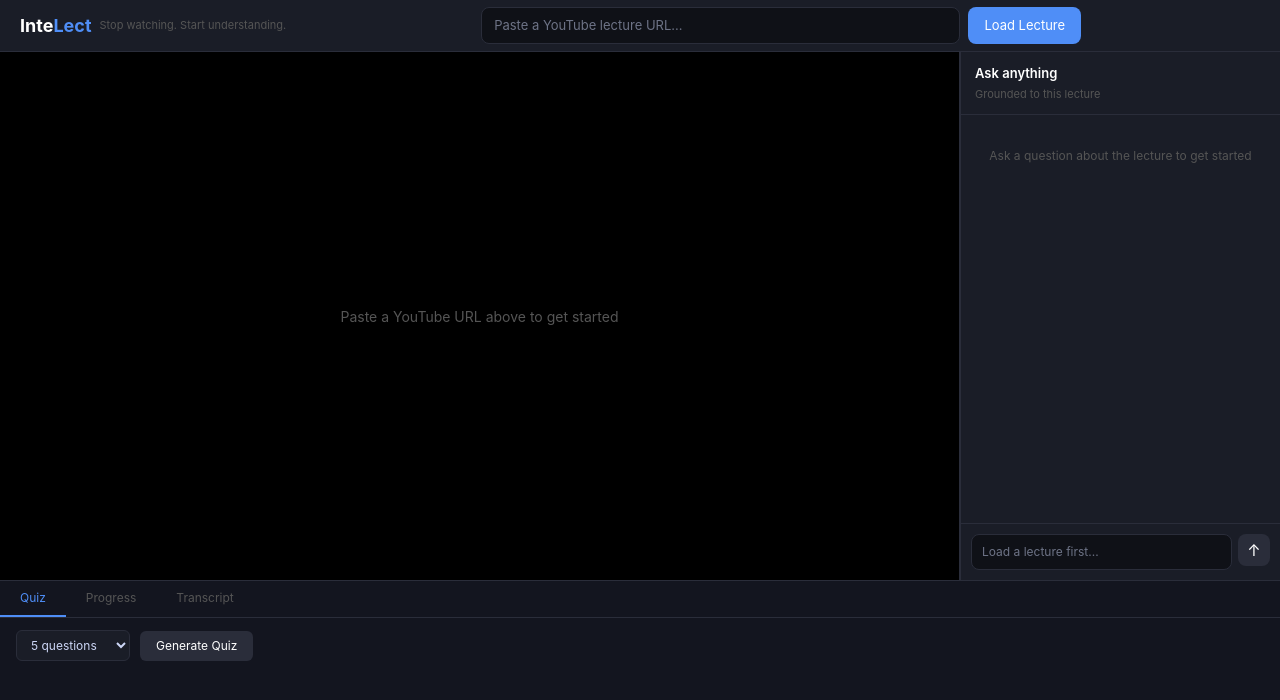
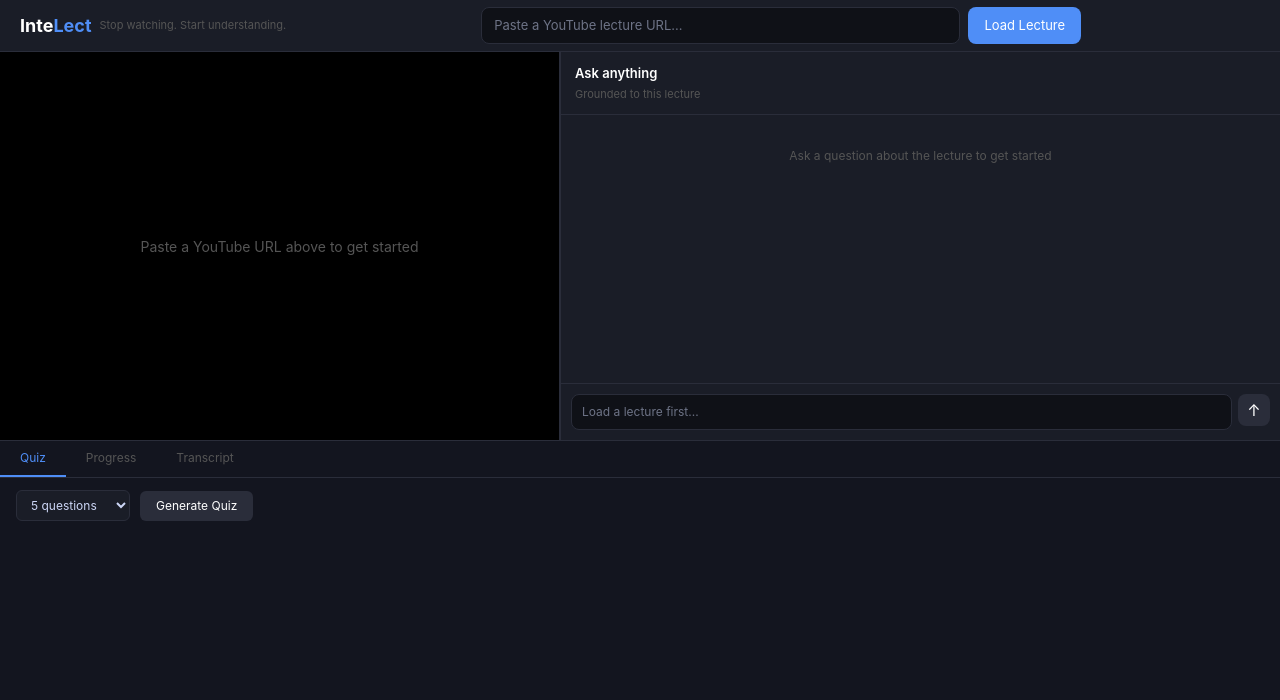
Before and after one commit to Sh-ivam27/InteLect, a Next.js app in the folder frontend/: page / in a window 1280 px wide. Shown: the top 700 px of the page. Built offline with nearby package versions, Linux system fonts and the light colour scheme.

Commit message:
feat: layout and styling improvements

```diff
--- a/frontend/src/app/components/chat/ChatPanel.tsx
+++ b/frontend/src/app/components/chat/ChatPanel.tsx
@@ -58,7 +58,7 @@ export default function ChatPanel({ videoId, onTimestampClick, onSourcesUpdate }
 
   return (
     <div style={{
-      width: '320px',
+      width: '720px',
       background: 'var(--bg-secondary)',
       display: 'flex',
       flexDirection: 'column',
--- a/frontend/src/app/components/video/VideoPlayer.tsx
+++ b/frontend/src/app/components/video/VideoPlayer.tsx
@@ -48,7 +48,7 @@ export default function VideoPlayer({
           <YouTube
             videoId={videoId}
             opts={opts}
-            onReady={(e) => onPlayerReady(e.target)} // YouTube passes on the player to VideoPlayer which in turn passes the player to "page.tsx", then whenever user clicks on a particular timestamp, "page.tsx" triggers seekTo() and the video jumps to that moment
+            onReady={(e) => onPlayerReady(e.target)}
             style={{ width: '100%', height: '100%' }}
           />
         ) : (
--- a/frontend/src/app/globals.css
+++ b/frontend/src/app/globals.css
@@ -41,3 +41,8 @@ body {
 ::-webkit-scrollbar-thumb:hover {
   background: var(--accent);
 }
+
+.yt-iframe {
+  width: 100% !important;
+  height: 100% !important;
+}
--- a/frontend/src/app/page.tsx
+++ b/frontend/src/app/page.tsx
@@ -123,7 +123,7 @@ export default function Home() {
 
         {/* Bottom section - Tabs */}
         <div style={{
-          height: '220px',
+          height: '360px',
           background: 'var(--bg-tertiary)',
           borderTop: '1px solid var(--border)',
           display: 'flex',
```
